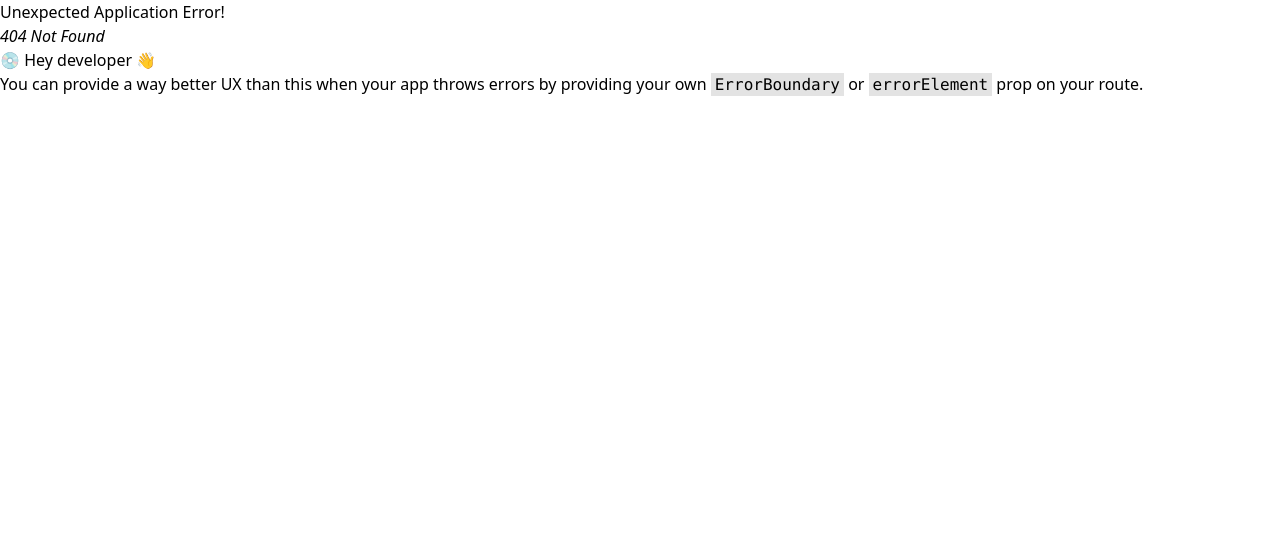
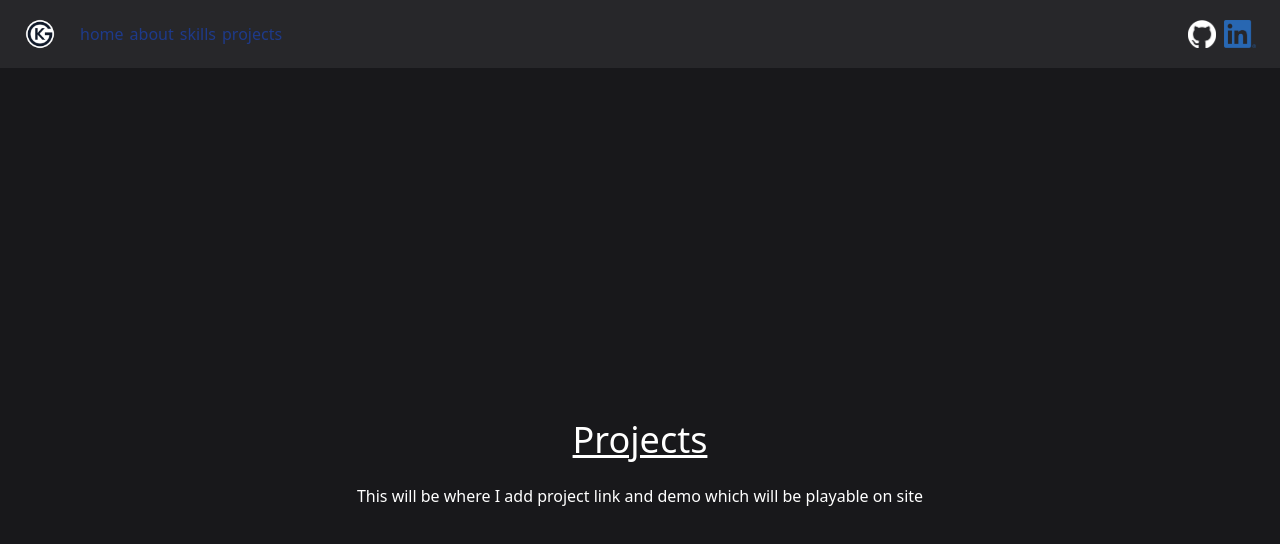
Before and after one commit to GearBots/portfolio, a React (Create React App) app in the folder portoflio/: page /projects in a window 1280 px wide. Before the commit this address had no page. Shown: the top 544 px of the page. Built offline with nearby package versions, Linux system fonts and the light colour scheme.

Commit message:
added projects file, basic project page, routed in app

```diff
--- a/portoflio/src/App.js
+++ b/portoflio/src/App.js
@@ -4,6 +4,7 @@ import NavLayout from './components/NavLayout';
 import Home from './pages/home/Home';
 import About from './pages/about/About';
 import Skills from './pages/skills/Skills';
+import Projects from './pages/projects/Projects';
 import { createBrowserRouter, createRoutesFromElements, Route, RouterProvider } from 'react-router-dom';
 
 function App() {
@@ -14,6 +15,7 @@ function App() {
         <Route index element = {<Home />} />
         <Route path = "/about" element = {<About />}/>
         <Route path = "/skills" element = {<Skills />}/>
+        <Route path = "/projects" element = {<Projects />}/>
 
       </Route>
     )
--- /dev/null
+++ b/portoflio/src/pages/projects/Projects.js
@@ -0,0 +1,12 @@
+import React from 'react';
+
+const Projects = () => {
+    return (
+        <div className='bg-zinc-900 self-center flex flex-col justify-center items-center min-h-screen flex-grow'>
+            <h1 className='text-white underline text-4xl mb-4'>Projects</h1>
+            <p className='text-white text-1xl m-2'>This will be where I add project link and demo which will be playable on site</p>
+        </div>
+    );
+};
+
+export default Projects;
```
